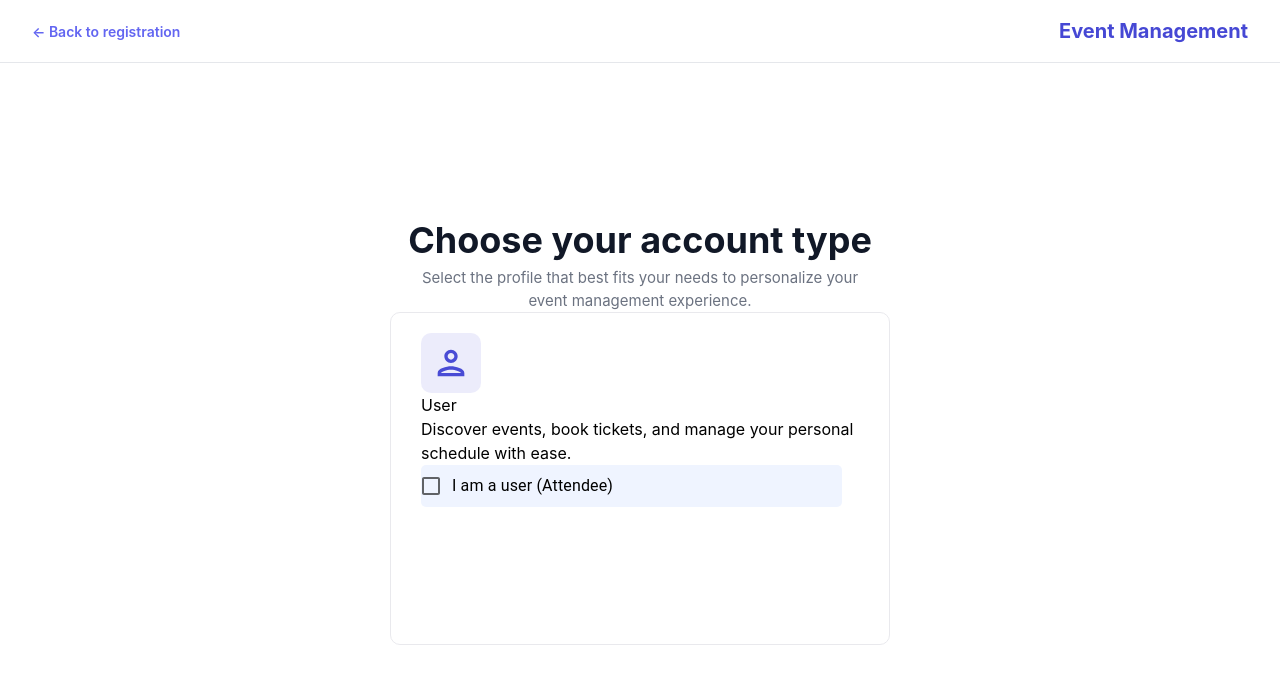
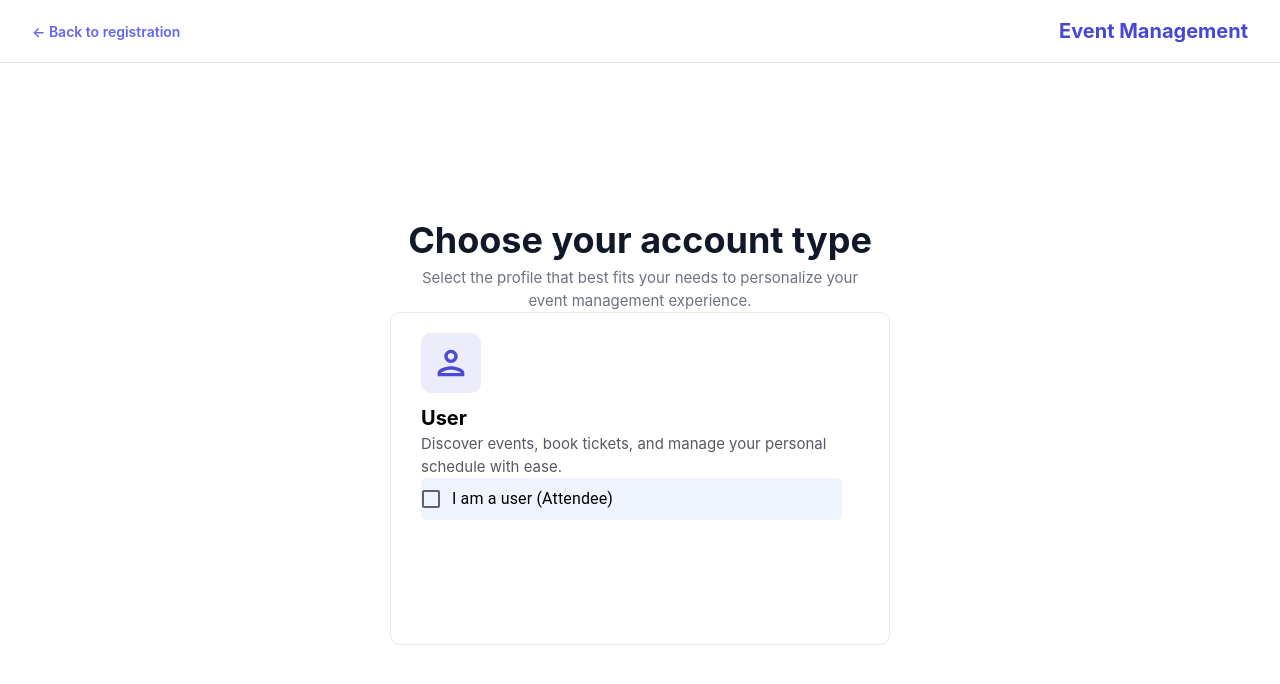
Before and after one commit to doudaoud/gestion-events, a React (Vite) app in the folder client/: page /signUp/typeprofile in a window 1280 px wide. Shown: the top 684 px of the page. Built offline with nearby package versions, Linux system fonts and the light colour scheme.

Commit message:
style: enhance User section with improved styling and additional description

```diff
--- a/client/src/pages/Typeprofile.tsx
+++ b/client/src/pages/Typeprofile.tsx
@@ -48,10 +48,20 @@ export default function Typeprofile() {
                 />
               </div>
               <div>
-                <h3>User</h3>
+                <h3
+                  style={{
+                    marginTop: "10px",
+                    fontSize: "20px",
+                    fontWeight: "bold",
+                  }}
+                >
+                  User
+                </h3>
                 <p
                   style={{
                     width: "95%",
+                    color: "rgb(88, 88, 101)",
+                    fontSize:"15px"
                   }}
                 >
                   Discover events, book tickets, and manage your personal
```
